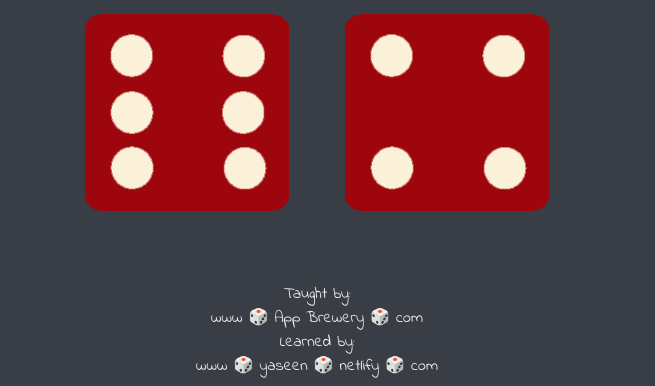
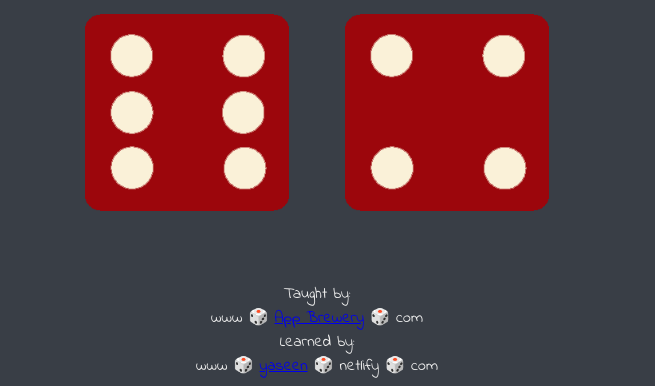
Before and after one commit to Yaseen549/Dice-challange-web-codes, a plain HTML site: page index.html in a window 1280 px wide. Shown: the part 481-867 px from the top of the page, without its empty margins (323-978 px from the left). Drawn offline with Linux system fonts and the light colour scheme.

Commit message:
Update index.html

```diff
--- a/index.html
+++ b/index.html
@@ -30,8 +30,8 @@
 
   <footer>
     Taught by: <br>
-    www 🎲 App Brewery 🎲 com <br>
+    www 🎲 <a href="https://www.appbrewery.co/">App Brewery</a> 🎲 com <br>
     Learned by: <br>
-    www 🎲 yaseen 🎲 netlify 🎲 com
+    www 🎲 <a href="yaseen.netilfy.com">yaseen</a> 🎲 netlify 🎲 com
   </footer>
 </html>
```
